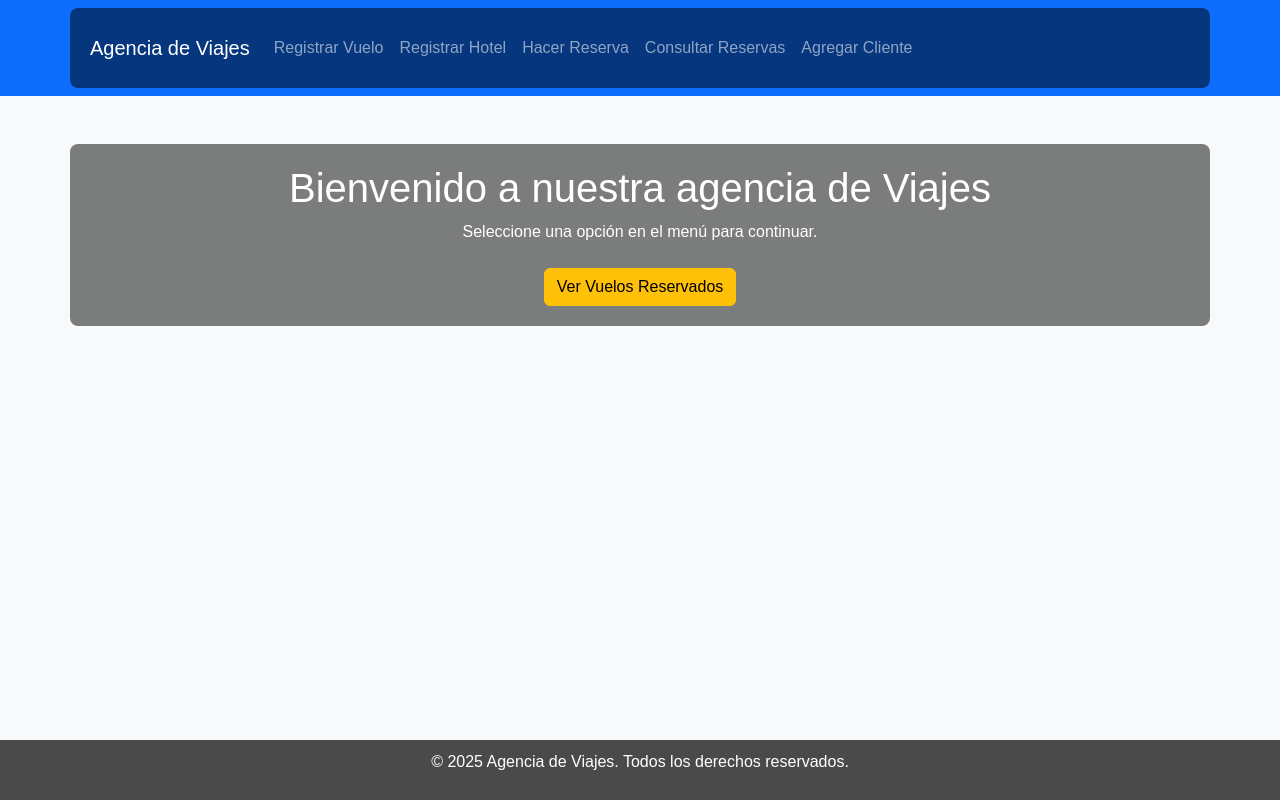
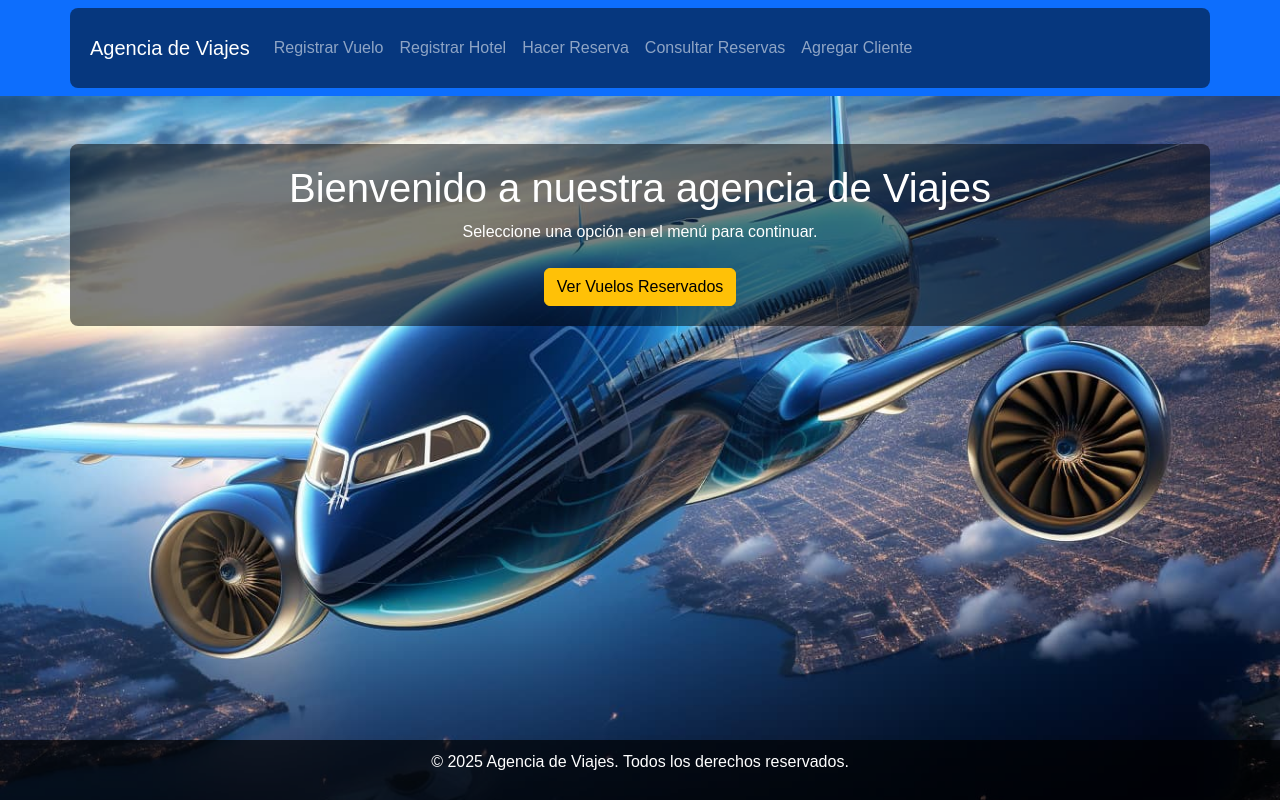
Before and after one commit to Js587fast/agencia_de_viajes, a PHP site: page / in a window 1280 px wide. Run offline with PHP 8.4, Linux system fonts and the light colour scheme.

Commit message:
fix: corregida ruta de imagen de fondo en index.php

```diff
--- a/PROYECTO TAREA SEMANA 8 PRO. WEB II/index.php
+++ b/PROYECTO TAREA SEMANA 8 PRO. WEB II/index.php
@@ -15,7 +15,7 @@ include 'Includes/db_conexion.php';
     <style>
         /* Estilo para la imagen de fondo */
         body {
-            /*coloquen el codigo que falta aqui*/
+            background-image: url('imagenes/imagen_fondo_02.jpg');
 
             background-size: cover;
             background-position: center center;
@@ -31,7 +31,6 @@ include 'Includes/db_conexion.php';
             padding: 20px;
             border-radius: 8px;
         }
-
         /* Estilo para el pie de página */
         footer {
             background-color: rgba(0, 0, 0, 0.7);
```
